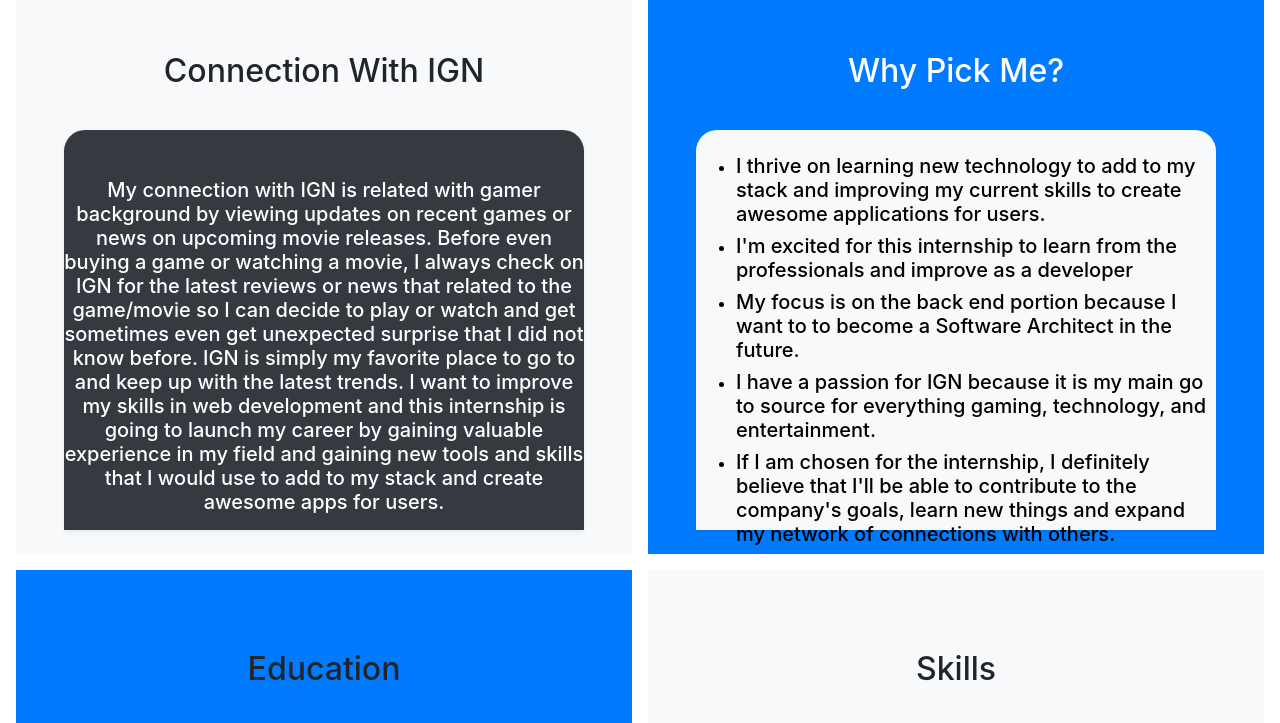
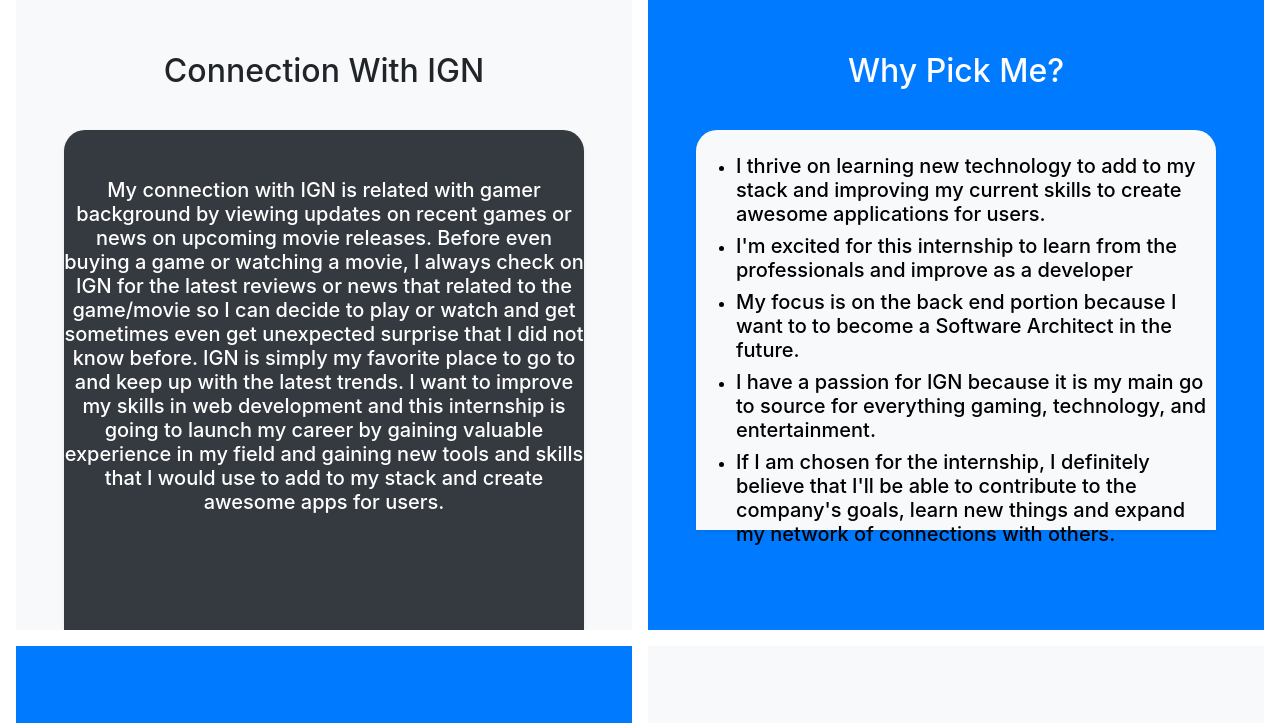
Before and after one commit to mawais54013/Introduction, a plain HTML site: page index.html in a window 1280 px wide. Shown: the part 1100-1823 px from the top of the page. Drawn offline with nearby package versions, Linux system fonts and the light colour scheme.

Commit message:
Update index.html

```diff
--- a/index.html
+++ b/index.html
@@ -70,7 +70,7 @@
         <div class="my-3 p-3">
           <h2 class="display-5">Connection With IGN</h2>
         </div>
-        <div class="bg-dark shadow-sm mx-auto" style="width: 100%; height: 400px; border-radius: 21px 21px 0 0;">
+        <div class="bg-dark shadow-sm mx-auto" style="width: 100%; height: 500px; border-radius: 21px 21px 0 0;">
             <br>
             <br>
             <h5 id="headline1">My connection with IGN is related with gamer background by viewing updates on recent games or news on upcoming movie releases. Before even buying a game or watching a movie, I always check on IGN for the latest reviews or news that related to the game/movie so I can decide to play or watch and get sometimes even get unexpected surprise that I did not know before.
```
